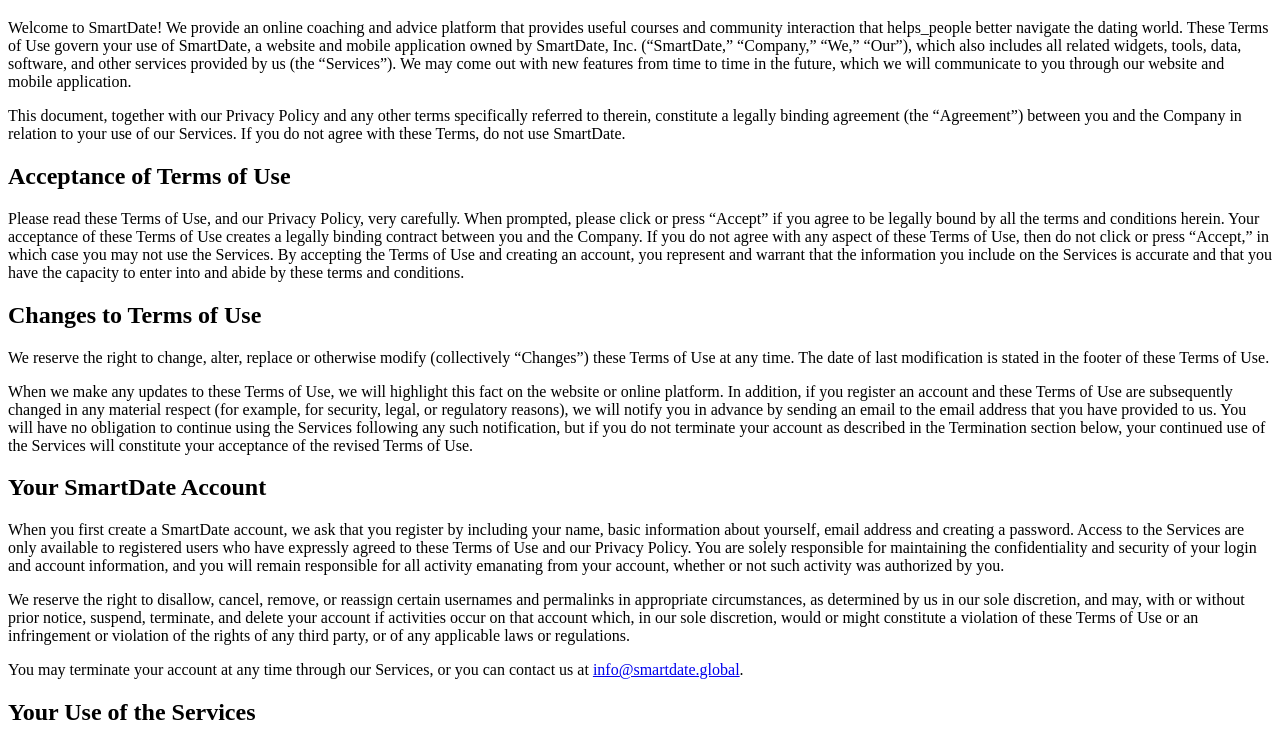
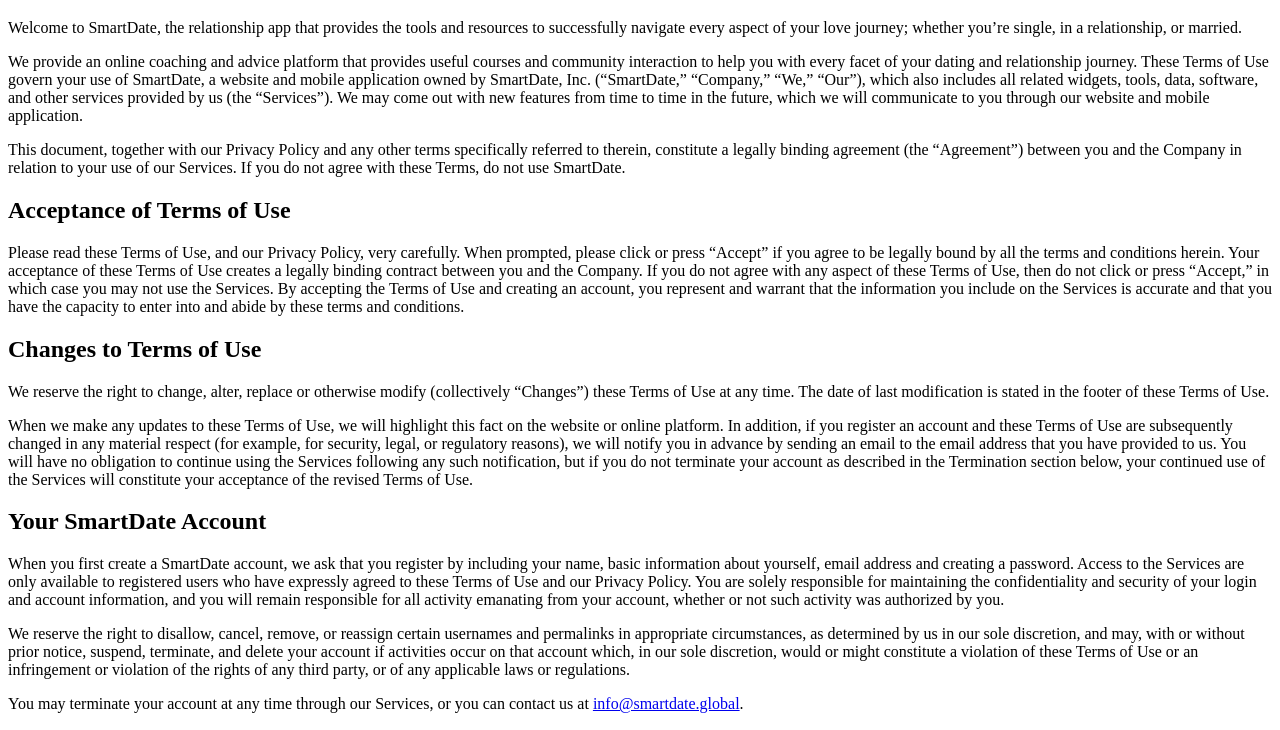
Before and after one commit to myclarity/myclarity.github.io, a plain HTML site: page terms-of-use.html in a window 1280 px wide. Shown: the part 61-791 px from the top of the page. Drawn offline with Linux system fonts and the light colour scheme.

Commit message:
Update ToS

```diff
--- a/terms-of-use.html
+++ b/terms-of-use.html
@@ -10,9 +10,14 @@
   <body>
     <h1>SmartDate Terms of Use</h1>
     <p>
-      Welcome to SmartDate! We provide an online coaching and advice platform
-      that provides useful courses and community interaction that helps_people
-      better navigate the dating world. These Terms of Use govern your use of
+      Welcome to SmartDate, the relationship app that provides the tools and
+      resources to successfully navigate every aspect of your love journey;
+      whether you’re single, in a relationship, or married.
+    </p>
+    <p>
+      We provide an online coaching and advice platform that provides useful
+      courses and community interaction to help you with every facet of your
+      dating and relationship journey. These Terms of Use govern your use of
       SmartDate, a website and mobile application owned by SmartDate, Inc.
       (“SmartDate,” “Company,” “We,” “Our”), which also includes all related
       widgets, tools, data, software, and other services provided by us (the
@@ -497,6 +502,6 @@
       For questions or comments about the Terms, please email us at
       <a href="mailto:info@smartdate.global">info@smartdate.global</a>.
     </p>
-    <p><em>Last Update: June 17, 2020</em></p>
+    <p><em>Last Update: Sep 28, 2020</em></p>
   </body>
 </html>
```
Also changed, not shown: 1 other file.
